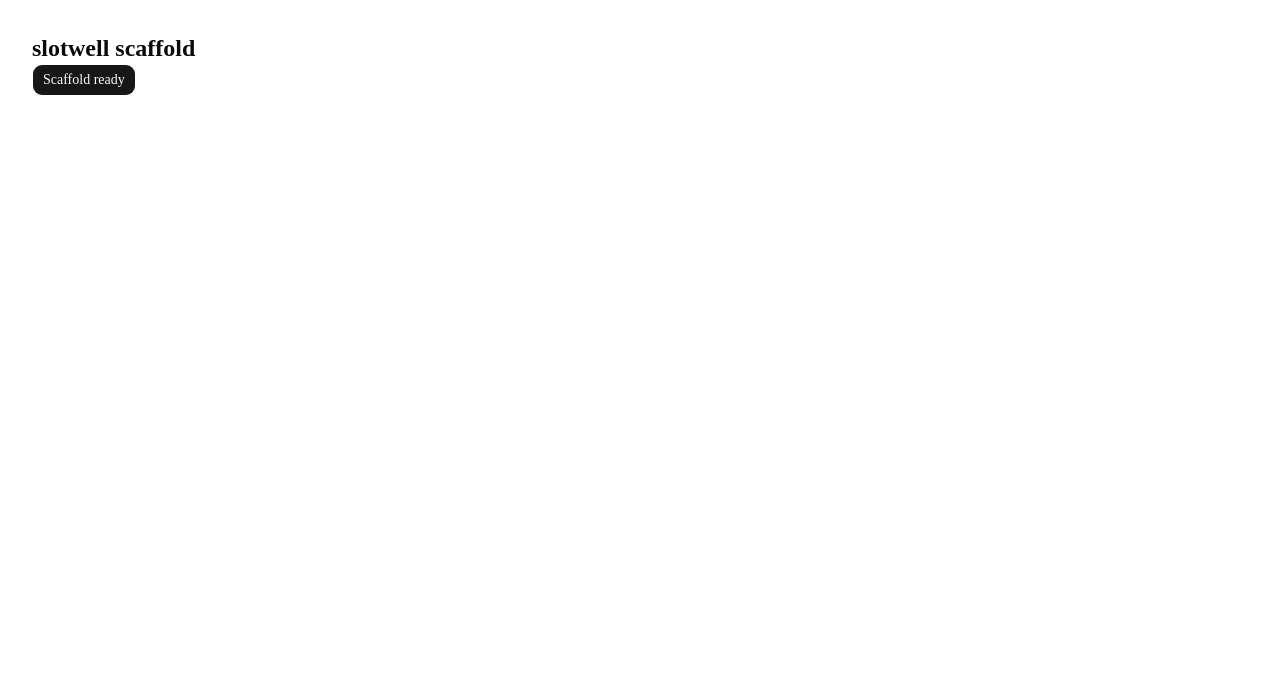
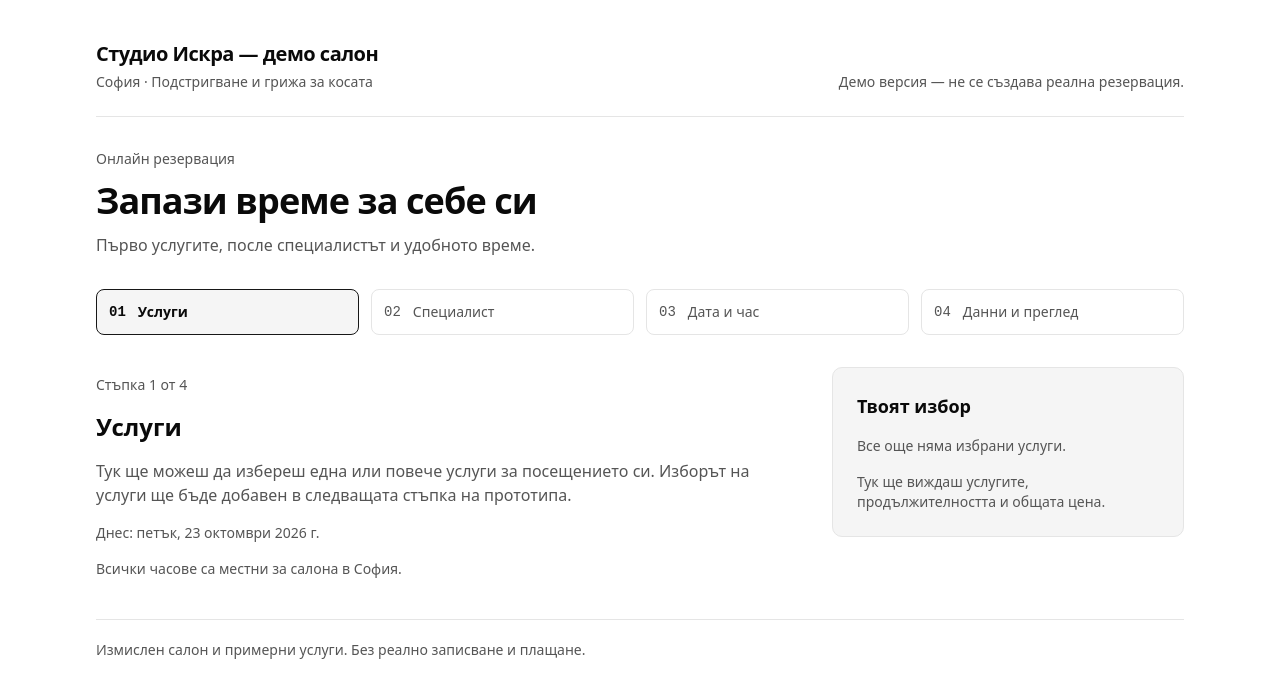
Before and after one commit to PavelDobranov/slotwell, a Next.js app: page / in a window 1280 px wide. Shown: the top 698 px of the page. Built offline with nearby package versions, Linux system fonts and the light colour scheme.

Commit message:
feat: render Bulgarian responsive booking shell
Add Bulgarian metadata, progress, demo notice and selection summary with a narrow client wizard and hydration-safe Sofia clock. Verify responsive layout, keyboard access and live dates in browser tests.

Refs #6, #15

```diff
--- /dev/null
+++ b/src/app/_components/booking/wizard.tsx
@@ -0,0 +1,46 @@
+"use client";
+
+import { useEffect, useState } from "react";
+
+import { businessDateAt, formatBusinessDate } from "@/app/_lib/booking/time";
+
+export function BookingWizard() {
+  const [referenceTime, setReferenceTime] = useState<number | null>(null);
+
+  useEffect(() => {
+    setReferenceTime(Date.now());
+  }, []);
+
+  const today = referenceTime === null ? null : businessDateAt(referenceTime);
+
+  return (
+    <section
+      aria-labelledby="services-heading"
+      className="flex min-w-0 flex-col gap-4 py-2"
+    >
+      <p className="text-sm font-medium text-muted-foreground">Стъпка 1 от 4</p>
+      <h2 id="services-heading" className="text-2xl font-semibold">
+        Услуги
+      </h2>
+      <p className="text-muted-foreground">
+        Тук ще можеш да избереш една или повече услуги за посещението си.
+        Изборът на услуги ще бъде добавен в следващата стъпка на прототипа.
+      </p>
+      <p className="text-sm text-muted-foreground" aria-live="polite">
+        {today === null ? (
+          "Подготвяме датата на салона…"
+        ) : (
+          <>
+            Днес: <time dateTime={today}>{formatBusinessDate(today)}</time>
+          </>
+        )}
+      </p>
+      <p className="text-sm text-muted-foreground">
+        Всички часове са местни за салона в София.
+      </p>
+      <noscript>
+        За избор на услуги е необходимо да включиш JavaScript.
+      </noscript>
+    </section>
+  );
+}
--- a/src/app/globals.css
+++ b/src/app/globals.css
@@ -7,9 +7,9 @@
 @theme inline {
   --color-background: var(--background);
   --color-foreground: var(--foreground);
-  --font-sans: var(--font-sans);
-  --font-mono: var(--font-geist-mono);
-  --font-heading: var(--font-sans);
+  --font-sans: system-ui, -apple-system, "Segoe UI", Arial, sans-serif;
+  --font-mono: ui-monospace, "Cascadia Code", "Courier New", monospace;
+  --font-heading: system-ui, -apple-system, "Segoe UI", Arial, sans-serif;
   --color-sidebar-ring: var(--sidebar-ring);
   --color-sidebar-border: var(--sidebar-border);
   --color-sidebar-accent-foreground: var(--sidebar-accent-foreground);
@@ -60,13 +60,13 @@
   --secondary: oklch(0.97 0 0);
   --secondary-foreground: oklch(0.205 0 0);
   --muted: oklch(0.97 0 0);
-  --muted-foreground: oklch(0.556 0 0);
+  --muted-foreground: oklch(0.45 0 0);
   --accent: oklch(0.97 0 0);
   --accent-foreground: oklch(0.205 0 0);
   --destructive: oklch(0.577 0.245 27.325);
   --border: oklch(0.922 0 0);
   --input: oklch(0.922 0 0);
-  --ring: oklch(0.708 0 0);
+  --ring: oklch(0.45 0 0);
   --chart-1: oklch(0.87 0 0);
   --chart-2: oklch(0.556 0 0);
   --chart-3: oklch(0.439 0 0);
@@ -127,4 +127,24 @@
   html {
     @apply font-sans;
   }
+  :focus-visible {
+    outline: 2px solid var(--ring);
+    outline-offset: 4px;
+  }
 }
+
+/* Hidden until keyboard navigation; never covered by mobile actions. */
+.skip-link {
+  position: absolute;
+  top: 1rem;
+  left: 1rem;
+  transform: translateY(calc(-100% - 2rem));
+  background: var(--background);
+  color: var(--foreground);
+  padding: 0.75rem 1rem;
+  border-radius: var(--radius);
+}
+
+.skip-link:focus {
+  transform: none;
+}
--- a/src/app/layout.tsx
+++ b/src/app/layout.tsx
@@ -1,29 +1,17 @@
 import type { Metadata } from "next";
-import { Geist, Geist_Mono } from "next/font/google";
 
 import "@/app/globals.css";
 import { Providers } from "@/app/providers";
 
-const geistSans = Geist({
-  variable: "--font-geist-sans",
-  subsets: ["latin"],
-});
-
-const geistMono = Geist_Mono({
-  variable: "--font-geist-mono",
-  subsets: ["latin"],
-});
-
 export const metadata: Metadata = {
-  title: "Slotwell",
+  title: "Запази час · Студио Искра",
+  description:
+    "Демо резервация в измисления салон Студио Искра. Не се създава реална резервация.",
 };
 
 export default function RootLayout({ children }: LayoutProps<"/">) {
   return (
-    <html
-      lang="en"
-      className={`${geistSans.variable} ${geistMono.variable} h-full antialiased`}
-    >
+    <html lang="bg" className="h-full antialiased">
       <body className="min-h-full flex flex-col">
         <Providers>{children}</Providers>
       </body>
--- a/src/app/page.tsx
+++ b/src/app/page.tsx
@@ -1,10 +1,84 @@
-import { Button } from "@/app/_components/button";
+import { BookingWizard } from "@/app/_components/booking/wizard";
+
+const steps = [
+  { id: "services", label: "Услуги" },
+  { id: "specialist", label: "Специалист" },
+  { id: "date-time", label: "Дата и час" },
+  { id: "details", label: "Данни и преглед" },
+];
 
 export default function Home() {
   return (
-    <main className="p-8">
-      <h1 className="text-2xl font-semibold">slotwell scaffold</h1>
-      <Button type="button">Scaffold ready</Button>
-    </main>
+    <div className="mx-auto flex w-full max-w-6xl flex-col gap-8 px-5 py-6 sm:px-8 sm:py-10">
+      <a href="#booking" className="skip-link">
+        Към резервацията
+      </a>
+      <header className="flex flex-col gap-4 border-b pb-6 sm:flex-row sm:items-end sm:justify-between">
+        <div className="flex flex-col gap-1">
+          <p className="text-xl font-semibold tracking-tight">
+            Студио Искра — демо салон
+          </p>
+          <p className="text-sm text-muted-foreground">
+            София · Подстригване и грижа за косата
+          </p>
+        </div>
+        <p className="max-w-sm text-sm text-muted-foreground">
+          Демо версия — не се създава реална резервация.
+        </p>
+      </header>
+      <main
+        id="booking"
+        tabIndex={-1}
+        className="flex flex-col gap-8 rounded-lg"
+      >
+        <div className="flex max-w-2xl flex-col gap-3">
+          <p className="text-sm font-medium text-muted-foreground">
+            Онлайн резервация
+          </p>
+          <h1 className="text-3xl font-semibold tracking-tight sm:text-4xl">
+            Запази време за себе си
+          </h1>
+          <p className="text-muted-foreground">
+            Първо услугите, после специалистът и удобното време.
+          </p>
+        </div>
+        <nav aria-label="Стъпки на резервацията">
+          <ol className="grid grid-cols-2 gap-3 sm:grid-cols-4">
+            {steps.map((step, index) => (
+              <li
+                key={step.id}
+                aria-current={step.id === "services" ? "step" : undefined}
+                className="flex items-center gap-3 rounded-md border p-3 text-sm text-muted-foreground aria-[current=step]:border-primary aria-[current=step]:bg-secondary aria-[current=step]:font-semibold aria-[current=step]:text-foreground"
+              >
+                <span aria-hidden="true" className="font-mono">
+                  0{index + 1}
+                </span>
+                {step.label}
+              </li>
+            ))}
+          </ol>
+        </nav>
+        <div className="grid items-start gap-8 lg:grid-cols-[minmax(0,2fr)_minmax(0,1fr)]">
+          <BookingWizard />
+          <aside
+            aria-labelledby="summary-heading"
+            className="flex flex-col gap-4 rounded-lg border bg-muted p-6"
+          >
+            <h2 id="summary-heading" className="text-lg font-semibold">
+              Твоят избор
+            </h2>
+            <p className="text-sm text-muted-foreground">
+              Все още няма избрани услуги.
+            </p>
+            <p className="text-sm text-muted-foreground">
+              Тук ще виждаш услугите, продължителността и общата цена.
+            </p>
+          </aside>
+        </div>
+      </main>
+      <footer className="border-t pt-5 text-sm text-muted-foreground">
+        Измислен салон и примерни услуги. Без реално записване и плащане.
+      </footer>
+    </div>
   );
 }
```
Also changed, not shown: 1 other file (tests, documents, lock files or other folders).
